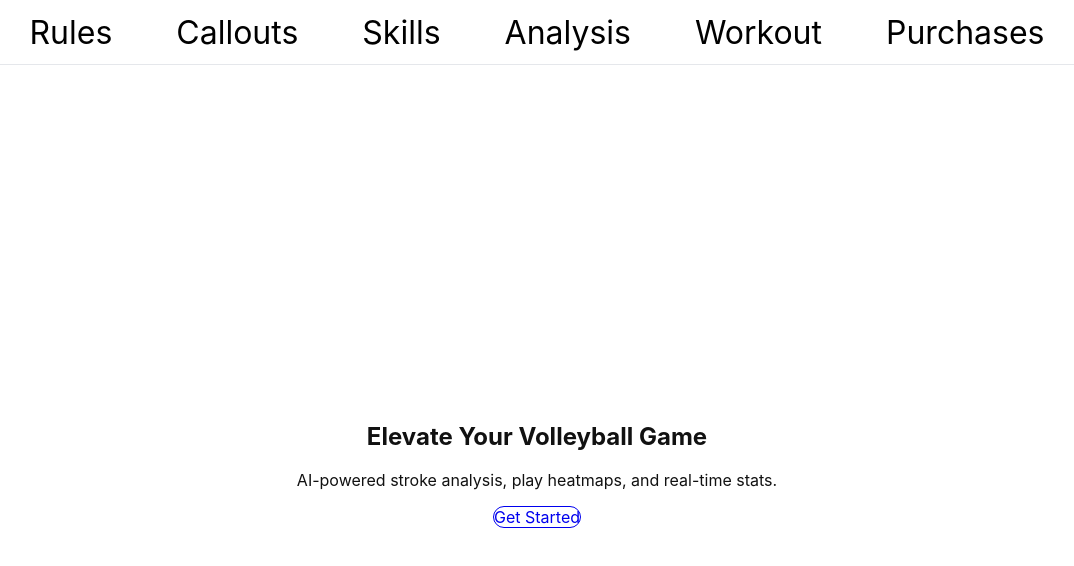
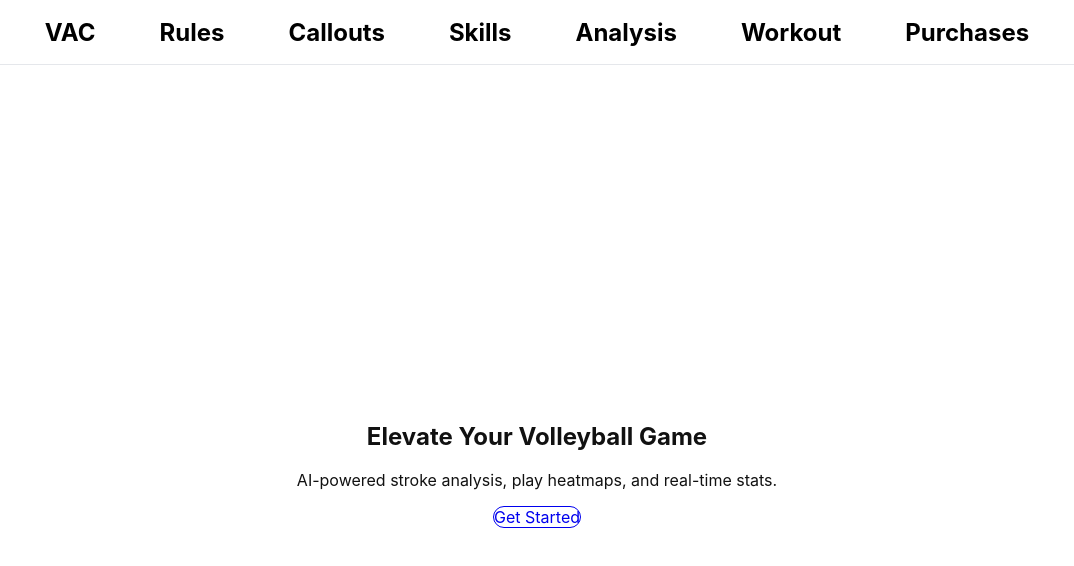
Before and after one commit to blueweriy/volleyball-ai-website, a React (Vite) app: page / in a window 1280 px wide. Shown: the top 566 px of the page, without its empty margins (103-1177 px from the left). Built offline with nearby package versions, Linux system fonts and the light colour scheme.

Commit message:
Update Navbar.jsx

```diff
--- a/src/components/Navbar.jsx
+++ b/src/components/Navbar.jsx
@@ -16,14 +16,16 @@ export default function Navbar() {
     height: "4rem",
   };
   const linkStyle = {
-    margin: "0 2rem",       // even spacing
-    fontSize: "2rem",       // twice normal size
-    color: "#000",          // solid black
-    textDecoration: "none", // no underline
+    margin: "0 2rem",        // even spacing
+    fontSize: "1.5rem",      // a bit smaller
+    fontWeight: 700,         // thicker
+    color: "#000",           // solid black
+    textDecoration: "none",  // no underline
   };
 
-  // Reordered list of [label, path]
+  // Final ordered list
   const items = [
+    ["VAC", "/"],
     ["Rules", "/rules"],
     ["Callouts", "/callouts"],
     ["Skills", "/skills"],
```
